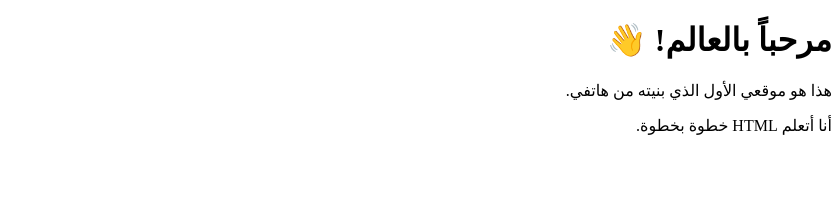
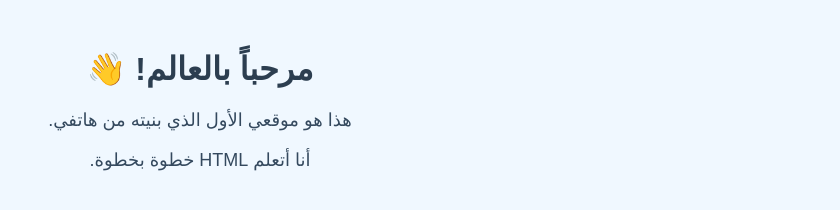
Before and after one commit to milastv/my-first-project, a plain HTML site: page index.html in a window 1280 px wide. Shown: the whole page, without its empty margins (440-1280 px from the left). Drawn offline with Linux system fonts and the light colour scheme.

Commit message:
Update indexhtml

```diff
--- a/index.html
+++ b/index.html
@@ -1,8 +1,24 @@
+
 <!DOCTYPE html>
 <html lang="ar" dir="rtl">
 <head>
     <meta charset="UTF-8">
     <title>موقعي الأول</title>
+    <style>
+        body {
+            background-color: #f0f8ff;
+            font-family: Arial, sans-serif;
+            text-align: center;
+            margin-top: 50px;
+        }
+        h1 {
+            color: #2c3e50;
+        }
+        p {
+            color: #34495e;
+            font-size: 18px;
+        }
+    </style>
 </head>
 <body>
     <h1>مرحباً بالعالم! 👋</h1>
```
